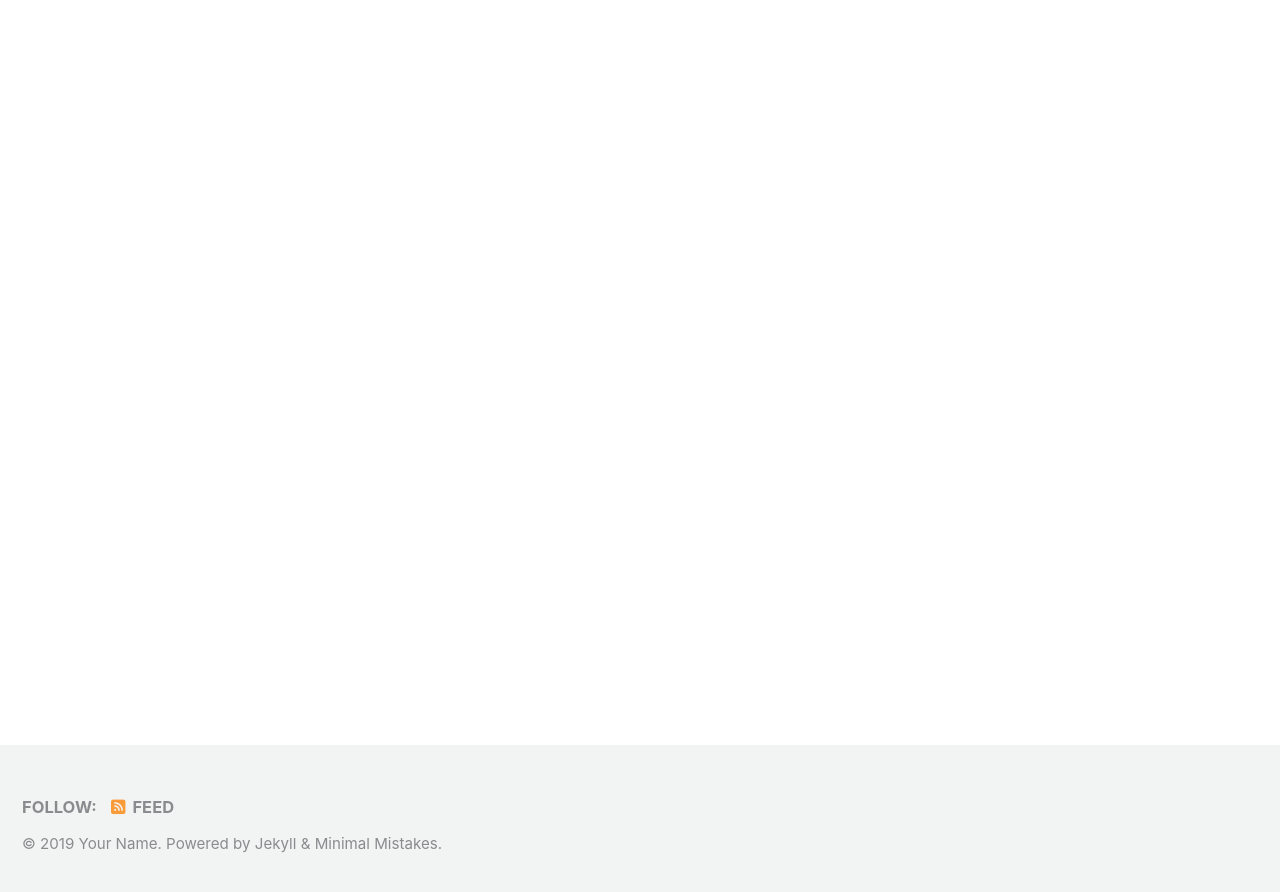
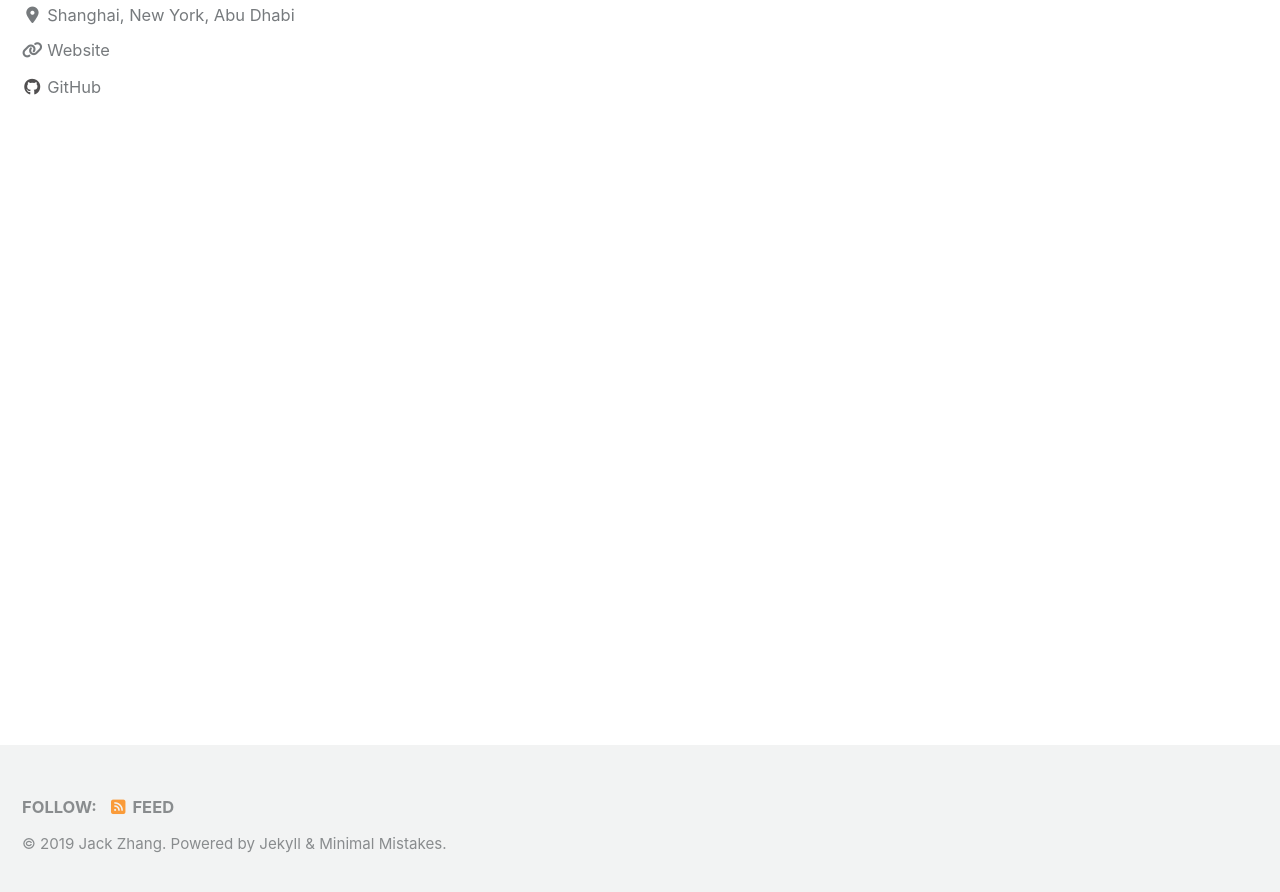
Before and after one commit to Zoetic-Zephyr/Zoetic-Zephyr.github.io, a Jekyll site: the page built from index.html, in a window 1280 px wide and 900 px high, scrolled down 222 px. Shown: the top 892 px of the window. Built offline with Jekyll 4.4.1, drawn with Linux system fonts in a browser that asks for light colours; cached includes are drawn as plain includes; nearby versions of some CDN libraries; the list of posts is cut into pages by our own code; some of the changed text lies outside the part shown.

Commit message:
Initial setup

```diff
--- a/_config.yml
+++ b/_config.yml
@@ -16,11 +16,11 @@ minimal_mistakes_skin    : "default" # "air", "aqua", "contrast", "dark", "dirt"
 
 # Site Settings
 locale                   : "en-US"
-title                    : "Site Title"
+title                    : "Jack Zhang"
 title_separator          : "-"
 subtitle                 : # site tagline that appears below site title in masthead
-name                     : "Your Name"
-description              : "An amazing website."
+name                     : "Jack Zhang"
+description              : "Personal Blog"
 url                      : # the base hostname & protocol for your site e.g. "https://mmistakes.github.io"
 baseurl                  : # the subpath of your site, e.g. "/blog"
 repository               : # GitHub username/repo-name e.g. "mmistakes/minimal-mistakes"
@@ -107,10 +107,10 @@ analytics:
 
 # Site Author
 author:
-  name             : "Your Name"
+  name             : "Jack Zhang"
   avatar           : # path of avatar image, e.g. "/assets/images/bio-photo.jpg"
-  bio              : "I am an **amazing** person."
-  location         : "Somewhere"
+  bio              : "Striving to be a specialist in perception."
+  location         : "Shanghai, New York, Abu Dhabi"
   email            :
   links:
     - label: "Email"
@@ -118,7 +118,7 @@ author:
       # url: mailto:your.name@email.com
     - label: "Website"
       icon: "fas fa-fw fa-link"
-      # url: "https://your-website.com"
+      url: "https://zoetic-zephyr.github.io/"
     - label: "Twitter"
       icon: "fab fa-fw fa-twitter-square"
       # url: "https://twitter.com/"
@@ -127,7 +127,7 @@ author:
       # url: "https://facebook.com/"
     - label: "GitHub"
       icon: "fab fa-fw fa-github"
-      # url: "https://github.com/"
+      url: "https://github.com/Zoetic-Zephyr"
     - label: "Instagram"
       icon: "fab fa-fw fa-instagram"
       # url: "https://instagram.com/"
@@ -292,3 +292,15 @@ defaults:
       comments: # true
       share: true
       related: true
+
+  #_pages
+  - scope:
+      path: ""
+      type: pages
+    values:
+      layout: single
+      author_profile: true
+      read_time: true
+      comments: # true
+      share: true
+      related: true
```
